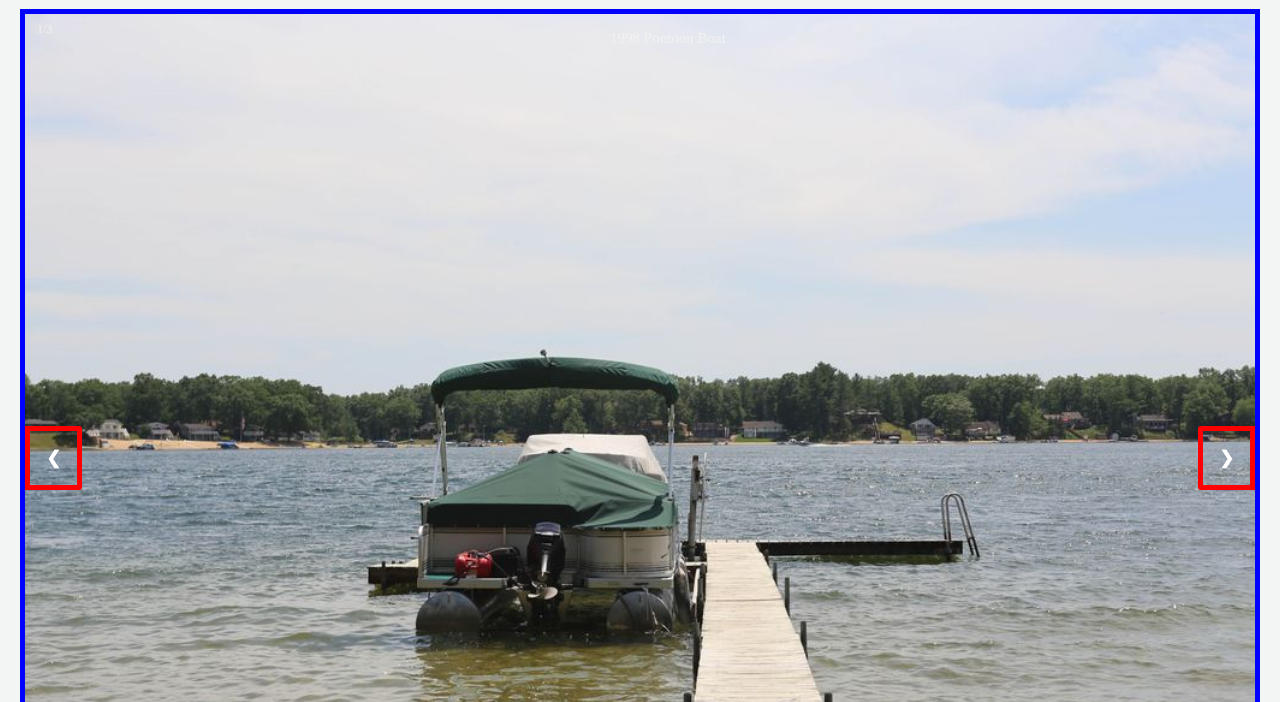
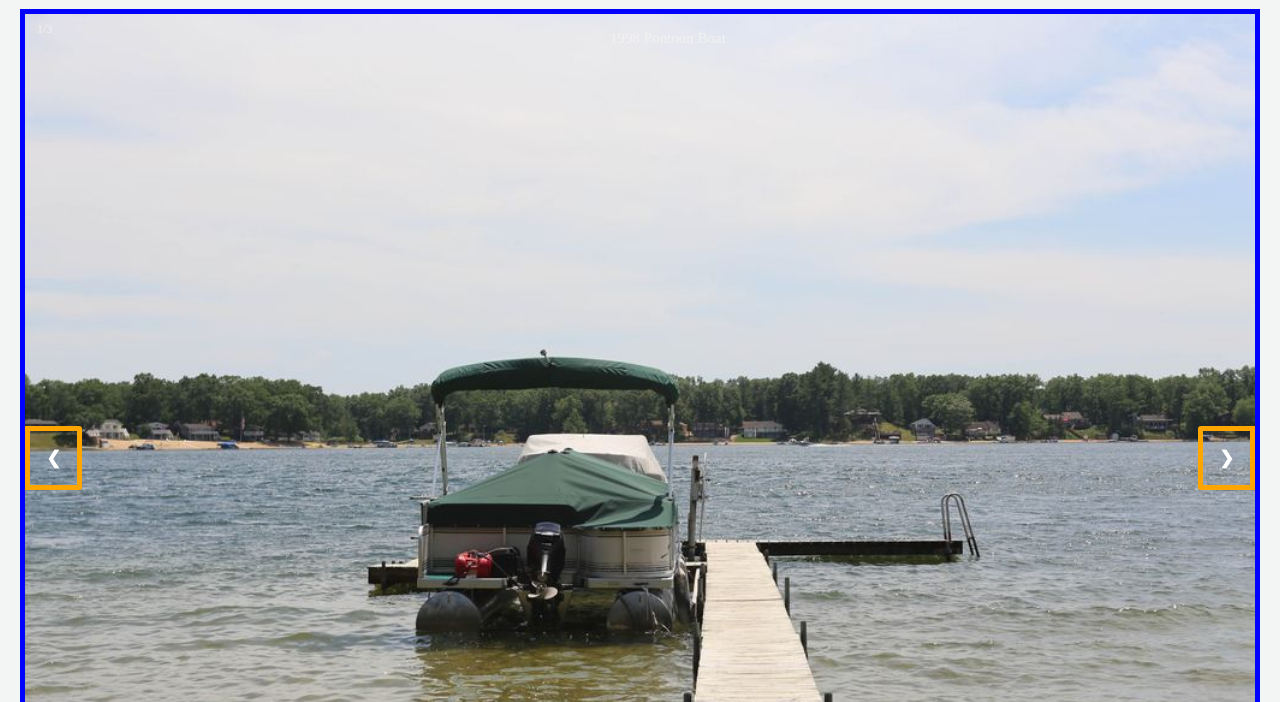
Before and after one commit to KateDatema/cottage, a plain HTML site: page html/boatRental.html in a window 1280 px wide. Shown: the part 98-800 px from the top of the page. Drawn offline with Linux system fonts and the light colour scheme.

Commit message:
Figuring out github

```diff
--- a/css/MyStyleSheet.css
+++ b/css/MyStyleSheet.css
@@ -175,7 +175,7 @@ p {
     transition: 0.6s ease;
     border-radius: 0 3px 3px 0;
     user-select: none;
-    border: 5px solid red;
+    border: 5px solid orange;
 
   }
 
```
